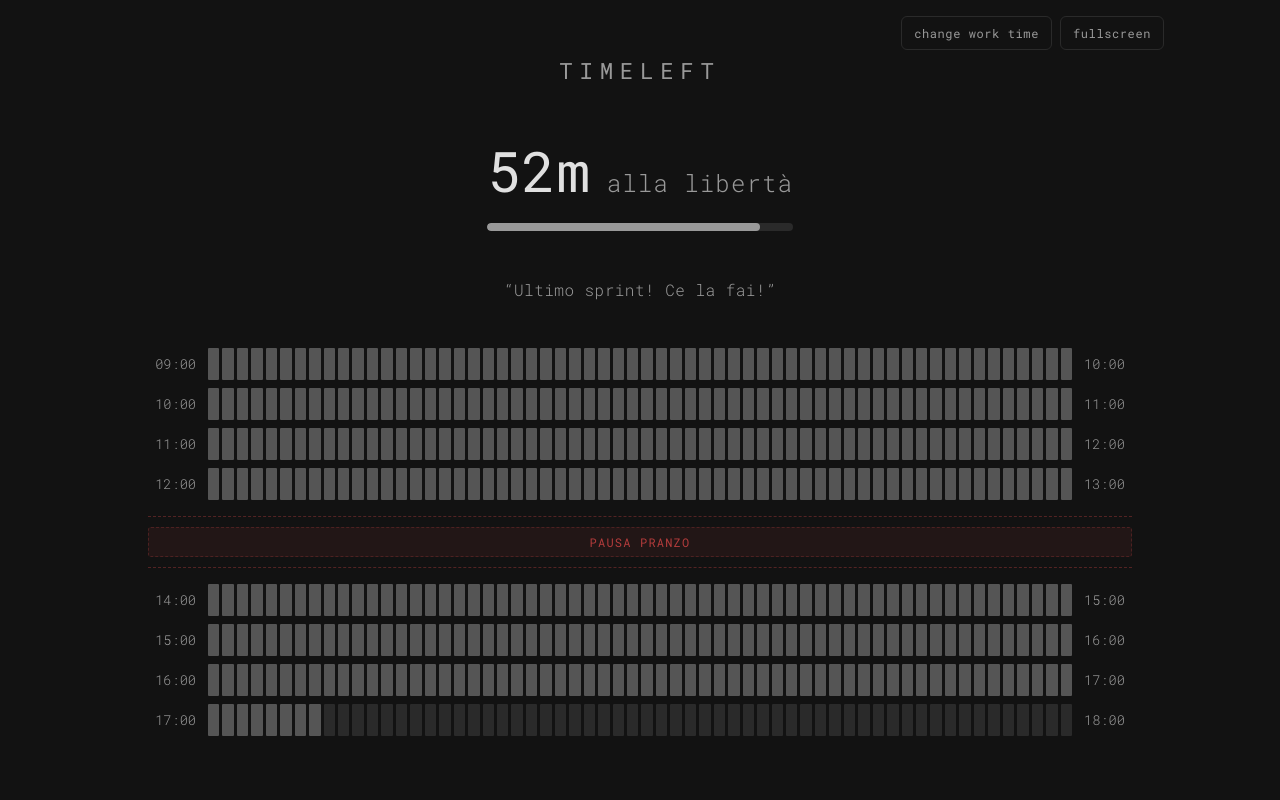
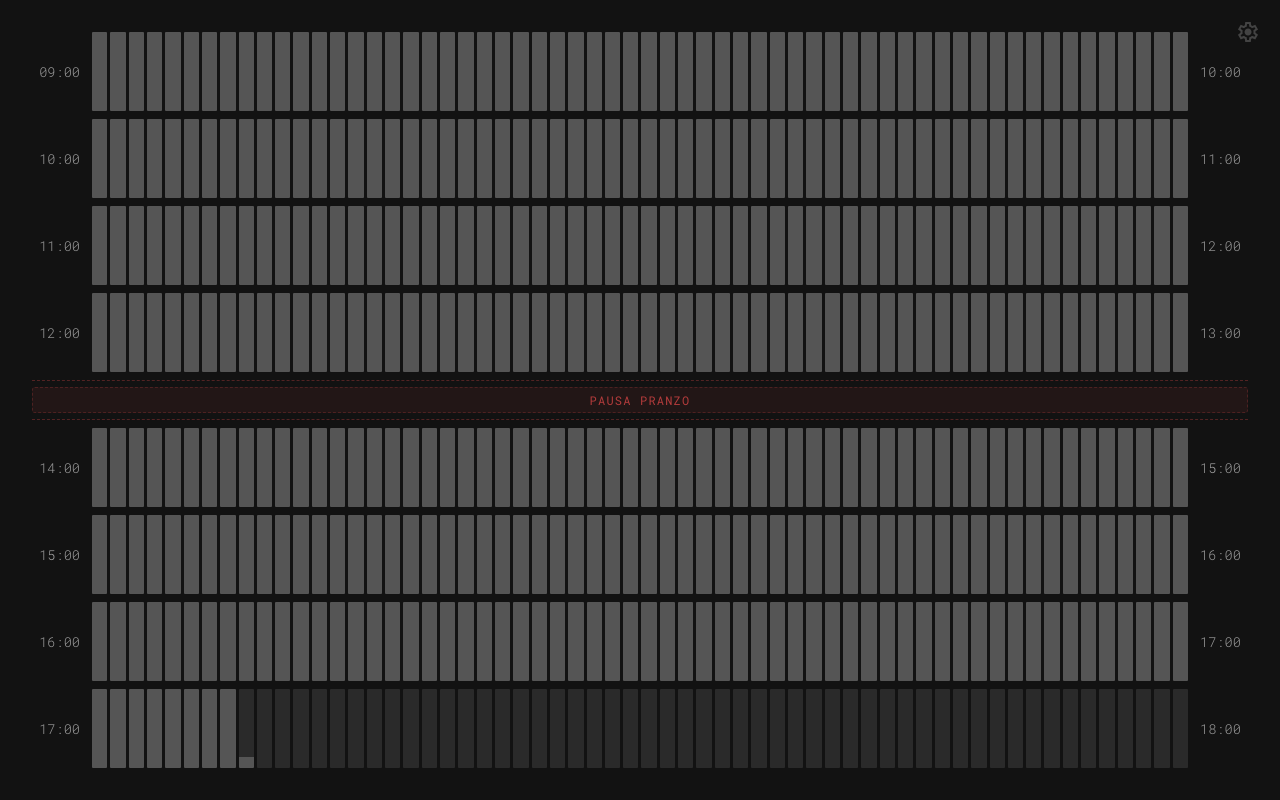
Before and after one commit to gerardbaholli/TimeLeft, a React (Vite) app: page / in a window 1280 px wide. Built offline with nearby package versions, Linux system fonts and the light colour scheme.

Commit message:
Change main style. Add seconds.

```diff
--- a/src/App.css
+++ b/src/App.css
@@ -1,22 +1,5 @@
 .app {
   position: relative;
-  min-height: 100vh;
-  display: flex;
-  flex-direction: column;
-  align-items: center;
-  padding: 3.5rem 2rem 2rem;
-  max-width: 1080px;
-  margin: 0 auto;
-}
-
-.app-toolbar {
-  position: absolute;
-  top: 1rem;
-  right: 1rem;
-  display: flex;
-  align-items: flex-start;
-  gap: 0.5rem;
-  z-index: 10;
 }
 
 .toolbar-btn {
@@ -37,14 +20,3 @@
 .toolbar-btn:hover {
   border-color: var(--text);
 }
-
-.app-header h1 {
-  font-family: var(--font-family);
-  font-size: 1.4rem;
-  font-weight: 400;
-  color: var(--text);
-  letter-spacing: 0.3em;
-  text-transform: uppercase;
-  margin: 0;
-  text-align: center;
-}
--- a/src/App.tsx
+++ b/src/App.tsx
@@ -1,79 +1,15 @@
-import { useState, useEffect } from "react";
 import { useWorkTime } from "./hooks/useWorkTime";
 import { BlockGrid } from "./components/BlockGrid";
-import { TimeDisplay } from "./components/TimeDisplay";
-import { StatusMessage } from "./components/StatusMessage";
 import { SettingsPanel } from "./components/SettingsPanel";
 import "./App.css";
 
 function App() {
-  const {
-    schedule,
-    totalMinutes,
-    elapsedMinutes,
-    remainingMinutes,
-    phase,
-    percentage,
-    minutesUntilLunch,
-    minutesUntilEnd,
-    updateSchedule,
-  } = useWorkTime();
-
-  const [isFullscreen, setIsFullscreen] = useState(false);
-
-  useEffect(() => {
-    const handler = (e: KeyboardEvent) => {
-      if (e.key === "Escape") setIsFullscreen(false);
-    };
-    document.addEventListener("keydown", handler);
-    return () => document.removeEventListener("keydown", handler);
-  }, []);
-
-  useEffect(() => {
-    document.body.style.overflow = isFullscreen ? "hidden" : "";
-    return () => {
-      document.body.style.overflow = "";
-    };
-  }, [isFullscreen]);
+  const { schedule, elapsedMinutes, currentSeconds, updateSchedule } = useWorkTime();
 
   return (
     <div className="app">
-      <div className="app-toolbar">
-        {!isFullscreen && (
-          <SettingsPanel schedule={schedule} onUpdate={updateSchedule} />
-        )}
-        <button
-          className="toolbar-btn"
-          onClick={() => setIsFullscreen((f) => !f)}
-        >
-          {isFullscreen ? "exit fullscreen" : "fullscreen"}
-        </button>
-      </div>
-
-      {!isFullscreen && (
-        <>
-          <header className="app-header">
-            <h1>TimeLeft</h1>
-          </header>
-          <TimeDisplay
-            remainingMinutes={remainingMinutes}
-            percentage={percentage}
-            phase={phase}
-            minutesUntilLunch={minutesUntilLunch}
-            minutesUntilEnd={minutesUntilEnd}
-          />
-          <StatusMessage
-            phase={phase}
-            remainingMinutes={remainingMinutes}
-            totalMinutes={totalMinutes}
-          />
-        </>
-      )}
-      <BlockGrid
-        schedule={schedule}
-        elapsedMinutes={elapsedMinutes}
-        isFullscreen={isFullscreen}
-      />
+      <BlockGrid schedule={schedule} elapsedMinutes={elapsedMinutes} currentSeconds={currentSeconds} />
+      <SettingsPanel schedule={schedule} onUpdate={updateSchedule} />
     </div>
   );
 }
--- a/src/components/BlockGrid.css
+++ b/src/components/BlockGrid.css
@@ -1,17 +1,20 @@
 .block-grid {
-  position: relative;
+  position: fixed;
+  inset: 0;
+  background: var(--bg);
   display: flex;
   flex-direction: column;
   gap: 8px;
-  padding: 2rem 1rem;
-  max-width: 1080px;
-  width: 100%;
-  margin: 0 auto;
+  padding: 2rem;
+  box-sizing: border-box;
+  overflow: hidden;
+  z-index: 0;
 }
 
 .block-row {
+  flex: 1;
   display: flex;
-  align-items: center;
+  align-items: stretch;
   gap: 12px;
 }
 
@@ -23,14 +26,16 @@
   flex-shrink: 0;
   font-variant-numeric: tabular-nums;
   font-weight: 300;
+  display: flex;
+  align-items: center;
 }
 
 .block-row-label-left {
-  text-align: right;
+  justify-content: flex-end;
 }
 
 .block-row-label-right {
-  text-align: left;
+  justify-content: flex-start;
 }
 
 .block-row-blocks {
@@ -41,12 +46,9 @@
 }
 
 .block {
-  aspect-ratio: auto;
-  height: 32px;
   border-radius: 1px;
   transition: background-color 0.4s ease;
   cursor: default;
-  position: relative;
 }
 
 /* Blocchi rimanenti (vuoti) */
@@ -59,18 +61,23 @@
   background-color: var(--elapsed);
 }
 
-.block:hover {
-  opacity: 0.7;
-  z-index: 1;
+/* Blocco corrente: si riempie dal basso verso l'alto secondo per secondo */
+.block-current {
+  background: linear-gradient(
+    to top,
+    var(--elapsed) var(--fill, 0%),
+    var(--border) var(--fill, 0%)
+  );
 }
+
 
 /* Lunch separator */
 .lunch-separator {
   display: flex;
   align-items: center;
   gap: 12px;
-  margin: 8px 0;
-  padding: 10px 0;
+  flex-shrink: 0;
+  padding: 6px 0;
   border-top: 1px dashed rgba(180, 60, 60, 0.4);
   border-bottom: 1px dashed rgba(180, 60, 60, 0.4);
 }
@@ -85,29 +92,9 @@
   background: rgba(180, 60, 60, 0.1);
   border: 1px dashed rgba(180, 60, 60, 0.3);
   border-radius: var(--radius-sm);
-  padding: 6px 0;
+  padding: 4px 0;
   text-align: center;
   width: 100%;
-}
-
-/* Fullscreen mode */
-.block-grid-fullscreen {
-  position: fixed;
-  inset: 0;
-  z-index: 1000;
-  background: var(--bg);
-  max-width: none;
-  padding: 2rem;
-  justify-content: center;
-  overflow: auto;
-}
-
-.block-grid-fullscreen .block-row-blocks {
-  gap: 4px;
-}
-
-.block-grid-fullscreen .block {
-  height: 48px;
 }
 
 /* Mobile */
--- a/src/components/BlockGrid.tsx
+++ b/src/components/BlockGrid.tsx
@@ -10,7 +10,7 @@ import "./BlockGrid.css";
 interface BlockGridProps {
   schedule: WorkSchedule;
   elapsedMinutes: number;
-  isFullscreen: boolean;
+  currentSeconds: number;
 }
 
 interface RowData {
@@ -19,11 +19,7 @@ interface RowData {
   minutes: { index: number; time: string; isElapsed: boolean; hue: number }[];
 }
 
-export function BlockGrid({
-  schedule,
-  elapsedMinutes,
-  isFullscreen,
-}: BlockGridProps) {
+export function BlockGrid({ schedule, elapsedMinutes, currentSeconds }: BlockGridProps) {
   const totalMinutes = getTotalWorkMinutes(schedule);
   const morningDuration =
     timeToMinutes(schedule.morning.end) - timeToMinutes(schedule.morning.start);
@@ -98,9 +94,7 @@ export function BlockGrid({
   const morningRowCount = Math.ceil(morningDuration / 60);
 
   return (
-    <div
-      className={`block-grid ${isFullscreen ? "block-grid-fullscreen" : ""}`}
-    >
+    <div className="block-grid">
       {rows.map((row, rowIdx) => (
         <>
           {rowIdx === morningRowCount && (
@@ -116,11 +110,13 @@ export function BlockGrid({
               {row.minutes.map((block, i) => (
                 <div
                   key={i}
-                  className={`block ${block.isElapsed ? "block-elapsed" : "block-active"}`}
+                  className={`block ${block.isElapsed ? "block-elapsed" : block.index === elapsedMinutes ? "block-current" : "block-active"}`}
                   style={
                     block.isElapsed
+                      ? ({ "--block-hue": `${block.hue}` } as React.CSSProperties)
+                      : block.index === elapsedMinutes
                       ? ({
-                          "--block-hue": `${block.hue}`,
+                          "--fill": `${(currentSeconds / 60) * 100}%`,
                         } as React.CSSProperties)
                       : undefined
                   }
--- a/src/components/SettingsPanel.css
+++ b/src/components/SettingsPanel.css
@@ -1,5 +1,32 @@
 .settings {
-  position: relative;
+  position: fixed;
+  top: 1rem;
+  right: 1rem;
+  z-index: 1001;
+  opacity: 0;
+  pointer-events: none;
+  transition: opacity 0.2s;
+}
+
+body:hover .settings,
+.settings--open {
+  opacity: 1;
+  pointer-events: auto;
+}
+
+.settings-icon-btn {
+  background: transparent;
+  border: none;
+  padding: 0.25rem;
+  cursor: pointer;
+  display: flex;
+  align-items: center;
+  opacity: 0.6;
+  transition: opacity 0.2s;
+}
+
+.settings-icon-btn:hover {
+  opacity: 1;
 }
 
 .settings-panel {
--- a/src/components/SettingsPanel.tsx
+++ b/src/components/SettingsPanel.tsx
@@ -1,5 +1,6 @@
 import { useState } from "react";
 import { type WorkSchedule } from "../utils/timeUtils";
+import settingsIcon from "/settings_24dp_646464_FILL0_wght400_GRAD0_opsz24.svg";
 import "./SettingsPanel.css";
 
 interface SettingsPanelProps {
@@ -29,12 +30,17 @@ export function SettingsPanel({ schedule, onUpdate }: SettingsPanelProps) {
   };
 
   return (
-    <div className="settings">
+    <div className={`settings${open ? " settings--open" : ""}`}>
       <button
-        className="toolbar-btn"
+        className="settings-icon-btn"
         onClick={() => setOpen(!open)}
       >
-        {open ? "close" : "change work time"}
+        <img
+          src={settingsIcon}
+          alt="settings"
+          width={24}
+          height={24}
+        />
       </button>
       {open && (
         <div className="settings-panel">
--- a/src/hooks/useWorkTime.ts
+++ b/src/hooks/useWorkTime.ts
@@ -25,6 +25,7 @@ export interface WorkTimeState {
   minutesUntilEnd: number;
   elapsedLunchMinutes: number;
   lunchDuration: number;
+  currentSeconds: number;
   updateSchedule: (schedule: WorkSchedule) => void;
 }
 
@@ -64,6 +65,7 @@ export function useWorkTime(): WorkTimeState {
     minutesUntilEnd,
     elapsedLunchMinutes,
     lunchDuration,
+    currentSeconds: now.getSeconds(),
     updateSchedule,
   };
 }
```
Also changed, not shown: public/favicon.svg, public/settings_24dp_646464_FILL0_wght400_GRAD0_opsz24.svg (added).
